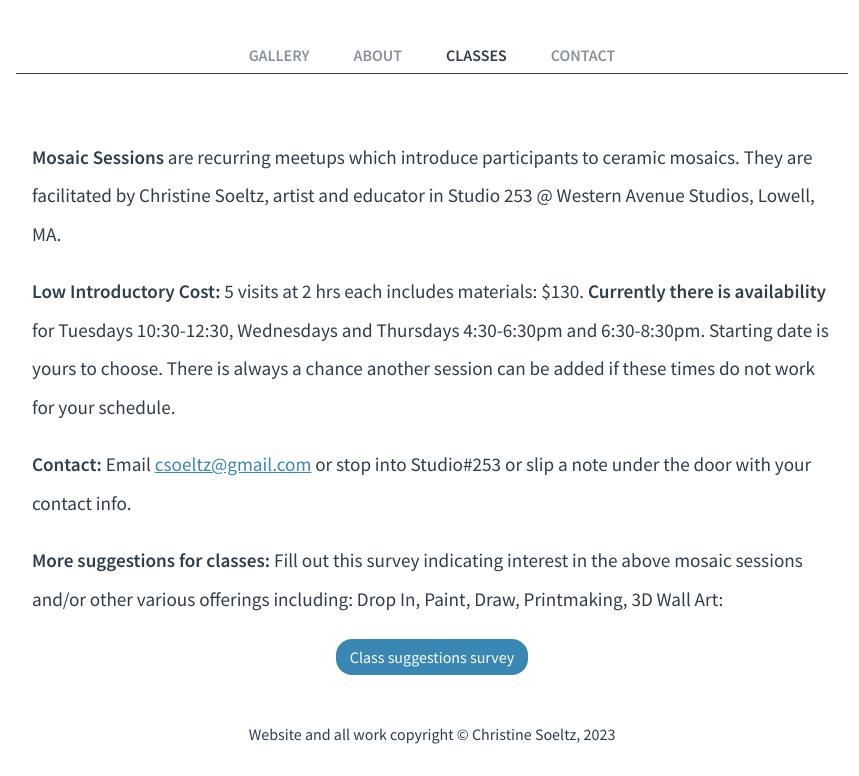
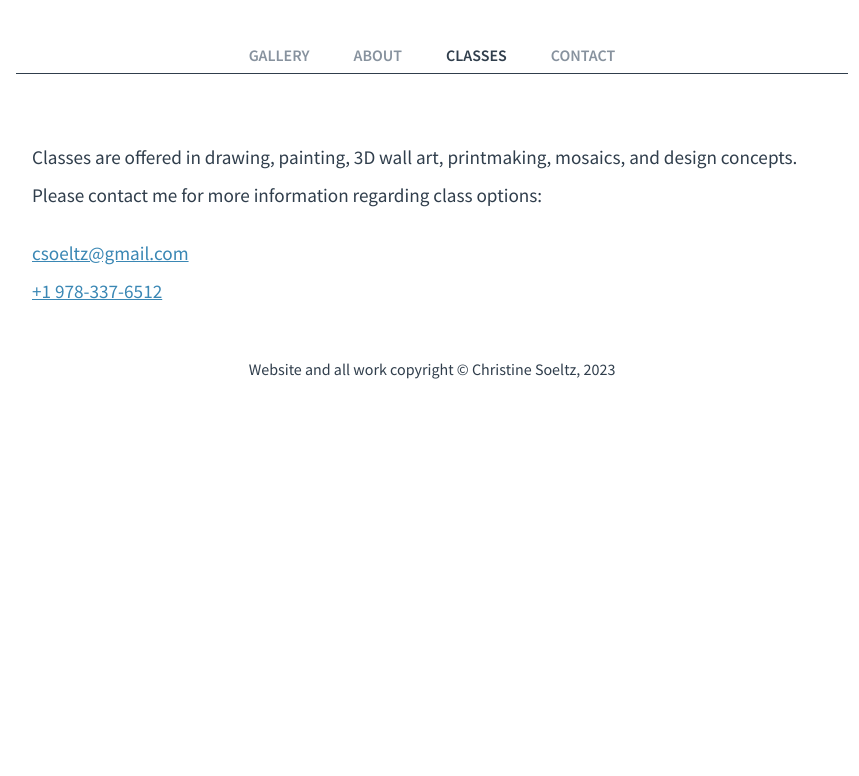
Before and after one commit to wsoeltz/christine-soeltz-portfolio, a Gatsby site: page /classes in a window 1280 px wide. Shown: the part 202-978 px from the top of the page, without its empty margins (208-1067 px from the left). After the commit the page ends 800 px from the top, so only its background shows below. Built offline with nearby package versions, Linux system fonts and the light colour scheme; Gatsby itself is replaced by a stand-in of ours; a web font is replaced by a local one.

Commit message:
Update class information

```diff
--- a/src/pages/classes.js
+++ b/src/pages/classes.js
@@ -14,15 +14,6 @@ const Content = styled.div`
   line-height: 2;
   color: #303e4c;
   padding: 0 1rem;
-`;
-
-const Button = styled.a`
-  text-decoration: none;
-  background-color: #3a87b4;
-  color: #fff;
-  padding: 0.5rem 0.85rem;
-  border-radius: 16px;
-  font-size: 1rem;
 `;
 
 const Anchor = styled.a`
@@ -49,24 +40,12 @@ const AboutPage = props => {
         <Header location={props.location} />
         <Content>
           <p>
-            <strong>Mosaic Sessions</strong> are recurring meetups which introduce participants to ceramic mosaics.  They are facilitated by Christine Soeltz, artist and educator in Studio 253 @ Western Avenue Studios, Lowell, MA.
+            Classes are offered in drawing, painting, 3D wall art, printmaking, mosaics, and design concepts. Please contact me for more information regarding class options:
           </p>
           <p>
-            <strong>Low Introductory Cost:</strong> 5 visits at 2 hrs each includes materials: $130. <strong>Currently there is availability</strong> for Tuesdays 10:30-12:30, Wednesdays and Thursdays 4:30-6:30pm and 6:30-8:30pm. Starting date is yours to choose. There is always a chance another session can be added if these times do not work for your schedule.
-          </p>
-          <p>
-            <strong>Contact:</strong> Email <Anchor href="mailto:csoeltz@gmail.com">csoeltz@gmail.com</Anchor> or stop into Studio#253 or slip a note under the door with your contact info.
-          </p>
-          <p>
-            <strong>More suggestions for classes:</strong> Fill out this survey indicating interest in the above mosaic sessions and/or other various offerings including: Drop In, Paint, Draw, Printmaking, 3D Wall Art:
-          </p>
-          <p style={{textAlign: "center"}}>
-            <Button
-              href="https://docs.google.com/forms/d/e/1FAIpQLSfi_3yovjkXQUd022EJIrjhAdx-JzpA_astHGsFQqkNNW6urQ/viewform?vc=0&c=0&w=1&flr=0"
-              target="_blank"
-            >
-              Class suggestions survey
-            </Button>
+            <Anchor href="mailto:csoeltz@gmail.com">csoeltz@gmail.com</Anchor>
+            <br />
+            <Anchor href="sms:+19783376512">+1 978-337-6512</Anchor>
           </p>
         </Content>
         <Footer />
```
